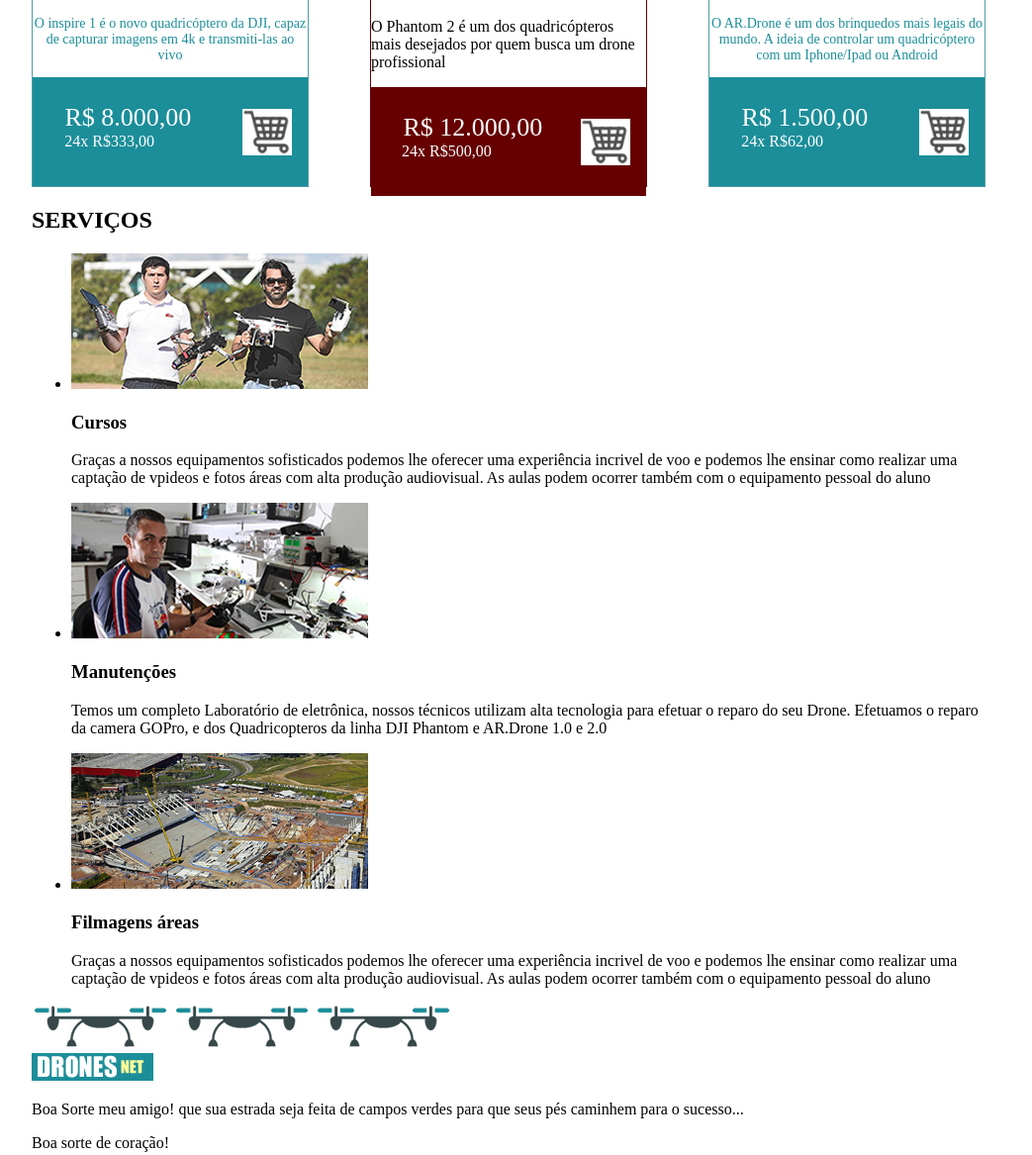
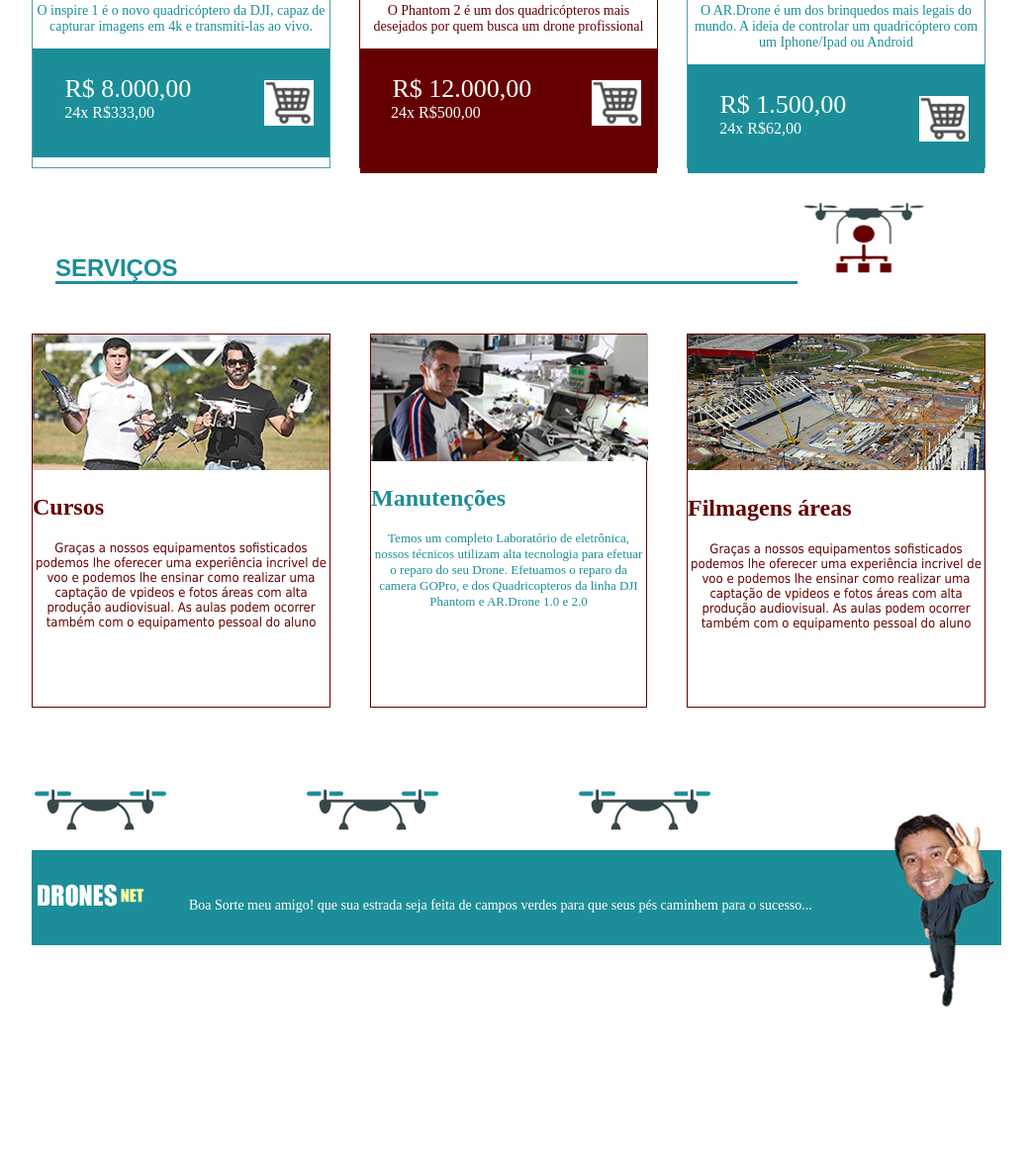
Before and after one commit to JustRonis/FIAP_Pitch, a plain HTML site: page index.html in a window 1280 px wide. Shown: the part 863-2030 px from the top of the page at 99% size, without its empty margins (126-1169 px from the left). After the commit the page ends 1884 px from the top, so only its background shows below. Drawn offline with Linux system fonts and the light colour scheme.

Commit message:
entrega final

```diff
--- a/css/estilo.css
+++ b/css/estilo.css
@@ -57,10 +57,7 @@ header{
     height: 45px;
     background-color: #660000;
     font-family: Arial;
-
-}
-
-.cabecalho_baixo ul{
+    margin-top: -1.2em;
 
 }
 
@@ -89,7 +86,8 @@ header{
     border-bottom: #660000 3.5px solid;
     display: inline;
     width: 800px;
-    padding-right: 65%
+    padding-right: 65%;
+
 
 }
 
@@ -113,7 +111,7 @@ header{
 .loja_virtual_drone_sem_destaque{
 
     height: 376px;
-    width: 278px;
+    width: 300px;
     border: 1px solid #4d9ea5;
     margin-top: 2.5em;
 
@@ -122,6 +120,7 @@ header{
 
 .titulo_loja_drone_sem_destaque {
    color: #1B8E99;
+   height: 1.5em;
    background-color: #a0c8cc;
    text-align: center;
    margin-top: 0;
@@ -131,6 +130,8 @@ header{
 .img_loja_drone_sem_destaque{
     max-width: 250px;
     max-height: 250px;
+    margin-left: 1.3em;
+
 }
 
 .texto_loja_virtual_loja_sem_destaque{
@@ -176,15 +177,17 @@ header{
 .loja_virtual_drone_com_destaque{
 
     height: 376px;
-    width: 278px;
+    width: 300px;
     border: 1px solid #660000;
     margin-top: 2.5em;
 }
 
 
 .titulo_loja_drone_com_destaque {
-   color: black;
-   background-color: #660000;
+   color: #660000;
+   height: 1.5em;
+   font-weight: bold;
+   background-color: #885656;
    text-align: center;
    margin-top: 0;
 }
@@ -193,15 +196,18 @@ header{
 .img_loja_drone_com_destaque{
     max-width: 250px;
     max-height: 250px;
+    margin-left: 1.3em;
 }
 
 .texto_loja_virtual_loja_com_destaque{
-
+    color: #660000;
+    font-size: 14px;
+    text-align: center;
 }
 
 .valores_loja_virtual_loja_com_destaque{
     background-color: #660000;
-    height: 110px;
+    height: 126px;
 }
 
 .preco_loja_virtual_loja_com_destaque{
@@ -220,3 +226,118 @@ header{
     margin-left: -8.90em;
     float: left;
 }
+
+.servicos{
+
+
+}
+
+#titulo_servicos{
+    font-family: Arial;
+    color: #1c8e99;
+    margin-left: 1em;
+    border-bottom: #1c8e99 3.5px solid;
+    display: inline;
+    width: 900px;
+    padding-right: 65%;
+
+}
+
+#imagem_drone_titulo_servicos{
+    width: 125px;
+    height: 77px;
+    display: inline;
+    margin-top: 2em;
+}
+
+.servicos_cards{
+    margin-top: 0.75em;
+    display: flex;
+    justify-content: space-between;
+    align-items: center;
+}
+
+
+.servicos_card_vermelho{
+
+    height: 376px;
+    width: 300px;
+    border: 1px solid #660000;
+    margin-top: 2.5em;
+
+}
+
+.servicos_card_azul{
+
+    height: 376px;
+    width: 278px;
+    border: 1px solid #660000;
+    margin-top: 2.5em;
+
+}
+
+
+
+.image_cards_servico{
+    width: 280px;
+    height: 50 px;
+}
+
+
+.titulo_servicos_card_vermelho{
+    color: #660000;
+
+}
+
+.titulo_servicos_card_azul{
+    color: #1c8e99;
+
+}
+
+.texto_servicos_card_vermelho{
+    font-family: Tahoma;
+    color: #660000;
+    font-size: 13px;
+    text-align: center;
+}
+
+.texto_servicos_card_azul{
+    color: #1c8e99;
+    font-size: 13px;
+    text-align: center;
+}
+
+.rodape_drones{
+    display: flex;
+    margin-top: 5em;
+    justify-content: flex-start;
+
+}
+.rodape_drones img {
+    padding-right: 8.5em;
+}
+
+.rodape_fundo{
+    background-color: #1c8e99;
+    width: 980px;
+    height: 96px;
+}
+
+#rodape_logo{
+    display: inline;
+    margin-top: 2em;
+    margin-right: 2em;
+
+}
+
+.rodape_texto{
+    display: inline;
+    font-size: 14px;
+    color: white;
+}
+
+#rodape_img_prof{
+    display: flex;
+    float: right;
+    margin-top: -7.5em;
+}
--- a/index.html
+++ b/index.html
@@ -40,7 +40,7 @@
             <div class="loja_virtual_drone_sem_destaque">
                 <h4 class="titulo_loja_drone_sem_destaque">Dji Inspire 1</h4>
                 <img class="img_loja_drone_sem_destaque" src="img/DroneA.png" alt="Imagem do drone Dji Inspire 1">
-                <p class="texto_loja_virtual_loja_sem_destaque">O inspire 1 é o novo quadricóptero da DJI, capaz de capturar imagens em 4k e transmiti-las ao vivo</p>
+                <p class="texto_loja_virtual_loja_sem_destaque">O inspire 1 é o novo quadricóptero da DJI, capaz de capturar imagens em 4k e transmiti-las ao vivo.</p>
                 <div class="valores_loja_virtual_loja_sem_destaque">
                     <p class="preco_loja_virtual_loja_sem_destaque">R$ 8.000,00</p>
                     <p class="preco_parcelado_loja_virtual_loja_sem_destaque">24x R$333,00</p>
@@ -75,39 +75,43 @@
 
     <div class="servicos">
         <h2 id="titulo_servicos">SERVIÇOS</h2>
-        <ul>
-            <li>
-                <img src="img/ServicosA.png" alt="dois homens segurando drones">
-                <h3>Cursos</h3>
-                <p>Graças a nossos equipamentos sofisticados podemos lhe oferecer uma experiência incrivel de voo e podemos lhe ensinar como realizar uma captação de vpideos e fotos áreas com alta produção audiovisual. As aulas podem ocorrer também com o equipamento pessoal do aluno</p>
-            </li>
-            <li>
-                <img src="img/ServicosB.png" alt="dois homens segurando drones">
-                <h3>Manutenções</h3>
-                <p>Temos um completo Laboratório de eletrônica, nossos técnicos utilizam alta tecnologia para efetuar o reparo do seu Drone. Efetuamos o reparo da camera GOPro, e dos Quadricopteros da linha DJI Phantom e AR.Drone 1.0 e 2.0</p>
-            </li>
-            <li>
-                <img src="img/ServicosC.png" alt="dois homens segurando drones">
-                <h3>Filmagens áreas</h3>
-                <p>Graças a nossos equipamentos sofisticados podemos lhe oferecer uma experiência incrivel de voo e podemos lhe ensinar como realizar uma captação de vpideos e fotos áreas com alta produção audiovisual. As aulas podem ocorrer também com o equipamento pessoal do aluno</p>
-            </li>
-        </ul>
+        <img id="imagem_drone_titulo_servicos" src="img/imgDroneB.png" alt="imagem drone">
+        <div class=servicos_cards>
+            <div class="servicos_card_vermelho">
+                <img class="image_cards_servicos" src="img/ServicosA.png" alt="dois homens segurando drones">
+                <h2 class="titulo_servicos_card_vermelho">Cursos</h3>
+                <p class="texto_servicos_card_vermelho">Graças a nossos equipamentos sofisticados podemos lhe oferecer uma experiência incrivel de voo e podemos lhe ensinar como realizar uma captação de vpideos e fotos áreas com alta produção audiovisual. As aulas podem ocorrer também com o equipamento pessoal do aluno</p>
+            </div>
 
+            <div class="servicos_card_azul" >
+                <img class="image_cards_servico" src="img/ServicosB.png" alt="dois homens segurando drones">
+                <h2 class="titulo_servicos_card_azul">Manutenções</h3>
+                <p class="texto_servicos_card_azul">Temos um completo Laboratório de eletrônica, nossos técnicos utilizam alta tecnologia para efetuar o reparo do seu Drone. Efetuamos o reparo da camera GOPro, e dos Quadricopteros da linha DJI Phantom e AR.Drone 1.0 e 2.0</p>
+            </div>
 
-
+            <div class="servicos_card_vermelho">
+                <img class="image_cards_servicos" src="img/ServicosC.png" alt="dois homens segurando drones">
+                <h2 class="titulo_servicos_card_vermelho">Filmagens áreas</h3>
+                <p class="texto_servicos_card_vermelho">Graças a nossos equipamentos sofisticados podemos lhe oferecer uma experiência incrivel de voo e podemos lhe ensinar como realizar uma captação de vpideos e fotos áreas com alta produção audiovisual. As aulas podem ocorrer também com o equipamento pessoal do aluno</p>
+            </div>
+        </div>
     </div>
 
 </body>
 
 <footer>
-    <img src="img/imgDroneC.png" alt="imagem da logo da Drones NET">
-    <img src="img/imgDroneC.png" alt="imagem da logo da Drones NET">
-    <img src="img/imgDroneC.png" alt="imagem da logo da Drones NET">
+    <div class="rodape_drones">
+        <img src="img/imgDroneC.png" alt="imagem da logo da Drones NET">
+        <img src="img/imgDroneC.png" alt="imagem da logo da Drones NET">
+        <img src="img/imgDroneC.png" alt="imagem da logo da Drones NET">
+    </div>
     <br>
-    <img src="img/logo.png" alt="Drones NET">
-    <p>Boa Sorte meu amigo! que sua estrada seja feita de campos verdes para que seus pés caminhem para o sucesso...<br></p>
-    <p>Boa sorte de coração!</p>
-    <img src="img/imgProfessor.png" alt="imagem da logo da Drones NET">
+    <div class="rodape_fundo">
+        <img id="rodape_logo" src="img/logo.png" alt="Drones NET">
+        <p class="rodape_texto">Boa Sorte meu amigo! que sua estrada seja feita de campos verdes para que seus pés caminhem para o sucesso...<br>
+        <img id="rodape_img_prof" src="img/imgProfessor.png" alt="imagem da logo da Drones NET">
+    </div>
+
 </footer>
 
 </html>
```
